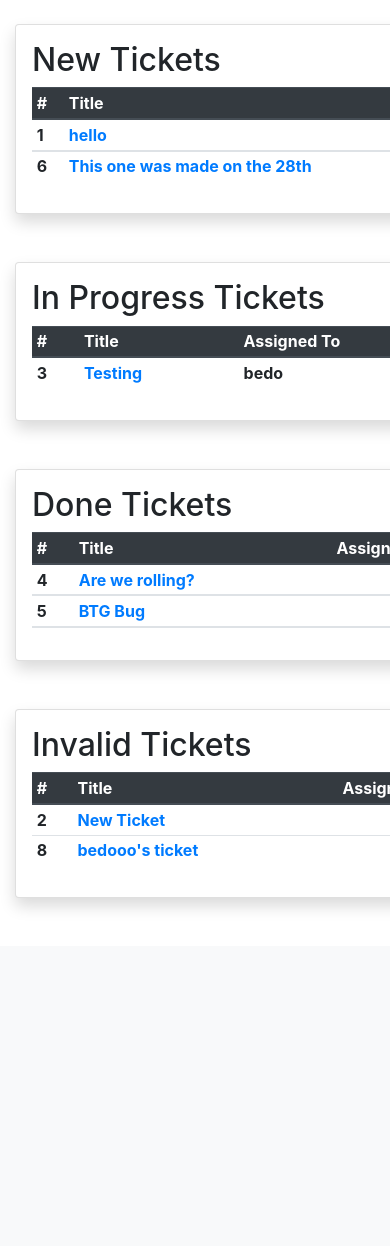
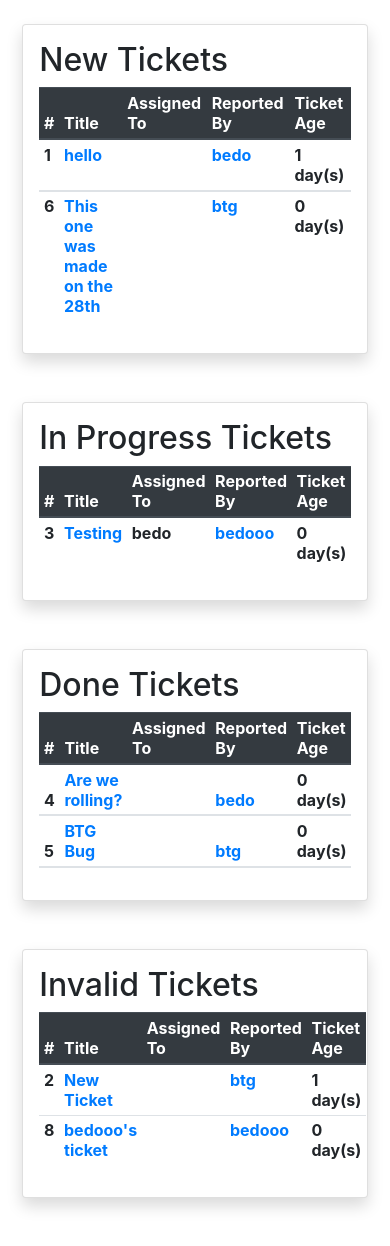
Before and after one commit to chrisescobedo0617/bugtracker, a Django app: page / in a window 390 px wide; the page is wider, and only the part inside the window is pictured. Shown: the part 136-1382 px from the top of that part. Before the commit the page ends 1043 px from the top of that part, so only its background shows below. Run offline with Django 3.2, Linux system fonts and the light colour scheme; a user stored in the database is signed in; data comes from the database, SQL or seed files in the repository; lists and menus that the app fills with data are empty; some libraries are stand-ins or nearby versions.

Commit message:
made styling more mobile friendly

```diff
--- a/templates/generic_form.html
+++ b/templates/generic_form.html
@@ -17,7 +17,7 @@
     </ul>
 </nav>
 
-<div class="container card shadow p-3 mb-5 bg-white rounded" style="width: 60rem; margin: auto;  margin-top: 2rem;">
+<div class="container card shadow p-3 mb-5 bg-white rounded" style="width: 77%; margin: auto;  margin-top: 2rem;">
     <form action="" method="POST">
         <div class="form-group">
             {% csrf_token %}
--- a/templates/index.html
+++ b/templates/index.html
@@ -17,7 +17,7 @@
 </nav>
 
 <div class="container" style="margin-top: 1.5rem;">
-    <div class="card shadow p-3 mb-5 bg-white rounded" style="padding: 10px; width: 60rem; margin: auto;">
+    <div class="card shadow p-3 mb-5 bg-white rounded" style="padding: 10px; width: 96%; margin: auto;">
         <h2>New Tickets</h2>
         <table class="table table-sm">
             <thead class="thead-dark">
@@ -49,7 +49,7 @@
 </div>
 
 <div class="container" style="margin-top: 1.5rem;">
-    <div class="card shadow p-3 mb-5 bg-white rounded" style="padding: 10px; width: 60rem; margin: auto;">
+    <div class="card shadow p-3 mb-5 bg-white rounded" style="padding: 10px; width: 96%; margin: auto;">
         <h2>In Progress Tickets</h2>
         <table class="table table-sm">
             <thead class="thead-dark">
@@ -80,7 +80,7 @@
 </div>
 
 <div class="container" style="margin-top: 1.5rem;">
-    <div class="card shadow p-3 mb-5 bg-white rounded" style="padding: 10px; width: 60rem; margin: auto;">
+    <div class="card shadow p-3 mb-5 bg-white rounded" style="padding: 10px; width: 96%; margin: auto;">
         <h2>Done Tickets</h2>
         <table class="table table-sm">
             <thead class="thead-dark">
@@ -111,7 +111,7 @@
 </div>
 
 <div class="container" style="margin-top: 1.5rem;">
-    <div class="card shadow p-3 mb-5 bg-white rounded" style="padding: 10px; width: 60rem; margin: auto;">
+    <div class="card shadow p-3 mb-5 bg-white rounded" style="padding: 10px; width: 96%; margin: auto;">
         <h2>Invalid Tickets</h2>
             <table class="table table-sm">
                 <thead class="thead-dark">
--- a/templates/ticket_detail.html
+++ b/templates/ticket_detail.html
@@ -16,7 +16,7 @@
     </ul>
 </nav>
 
-<div class="card shadow p-3 mb-5 bg-white rounded" style="width: 60rem; margin: auto; margin-top: 2rem; padding: 10px;">
+<div class="container card shadow p-3 mb-5 bg-white rounded" style="width: 77%; margin: auto; margin-top: 2rem; padding: 10px;">
     <ul class="list-group list-group-flush">
         {% if not ticket %}
             <h1>The recipe you are looking for does not exist!</h1>
--- a/templates/user_detail.html
+++ b/templates/user_detail.html
@@ -16,7 +16,7 @@
     </ul>
 </nav>
 
-<div class="card shadow p-3 mb-5 bg-white rounded" style="width: 60rem; margin: auto;  margin-top: 2rem;">
+<div class="card shadow p-3 mb-5 bg-white rounded" style="width: 77%; margin: auto;  margin-top: 2rem;">
     <ul class="list-group list-group-flush">
         <li class="list-group-item">
             <div class="container">
```
